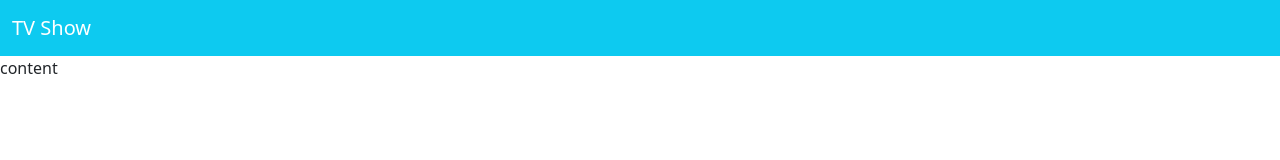
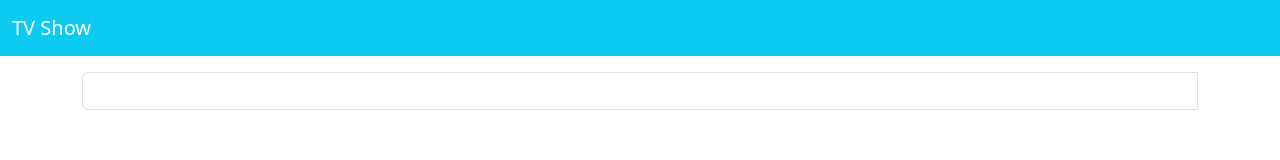
Before and after one commit to Sulivlr/Search, a React (Vite) app: page / in a window 1280 px wide. Shown: the top 160 px of the page. Built offline with nearby package versions, Linux system fonts and the light colour scheme.

Commit message:
created slice and future interface of search.

```diff
--- a/src/App.tsx
+++ b/src/App.tsx
@@ -1,14 +1,15 @@
 import Appbar from "./components/AppBar/Appbar";
+import MovieForm from "./components/movies/MovieForm";
 
 const App = () => {
 
     return (
         <>
             <header>
-            <Appbar />
+                <Appbar/>
             </header>
             <main>
-            content
+                <MovieForm/>
             </main>
         </>
     );
--- a/src/app/store.ts
+++ b/src/app/store.ts
@@ -1,8 +1,9 @@
 import {configureStore} from '@reduxjs/toolkit';
+import {movieReducer} from "../components/movies/moviesSlice";
 
 export const store = configureStore({
   reducer: {
-
+    movie: movieReducer
   }
 });
 
--- /dev/null
+++ b/src/components/movies/MovieForm.tsx
@@ -0,0 +1,12 @@
+const MovieForm = () => {
+    return (
+        <div className="container mt-3">
+            <form className="input-group">
+                <input type="text" className="form-control"/>
+                <div className="position-absolute mt-5"></div>
+            </form>
+        </div>
+    );
+};
+
+export default MovieForm;
--- /dev/null
+++ b/src/components/movies/moviesSlice.ts
@@ -0,0 +1,25 @@
+import {ApiMovie, Movie} from "../../types";
+import {createSlice} from "@reduxjs/toolkit";
+
+interface MovieState {
+    item: Movie[],
+    fetchLoading: boolean,
+    isSearching: boolean,
+    selectMovie: ApiMovie | null
+}
+
+const initialState: MovieState = {
+    item: [],
+    fetchLoading: false,
+    isSearching: false,
+    selectMovie: null,
+};
+
+const movieSlice = createSlice({
+   name: "movie",
+   initialState,
+   reducers: {},
+   extraReducers: () => {}
+});
+
+export const movieReducer = movieSlice.reducer;
--- /dev/null
+++ b/src/types.ts
@@ -0,0 +1,16 @@
+export interface Movie {
+    id: string;
+    name: string;
+    image: string;
+    description: string;
+}
+
+export interface ApiMovie {
+    name: string;
+    image: string;
+    description: string;
+}
+
+export interface ApiMovies {
+    [id: string]: ApiMovie;
+}
--- a/vite.config.ts
+++ b/vite.config.ts
@@ -1,7 +1,7 @@
-import { defineConfig } from 'vite'
-import react from '@vitejs/plugin-react-swc'
+import { defineConfig } from 'vite';
+import react from '@vitejs/plugin-react-swc';
 
 // https://vite.dev/config/
 export default defineConfig({
   plugins: [react()],
-})
+});
```
Lines whose indentation alone changed are shown as unchanged.
